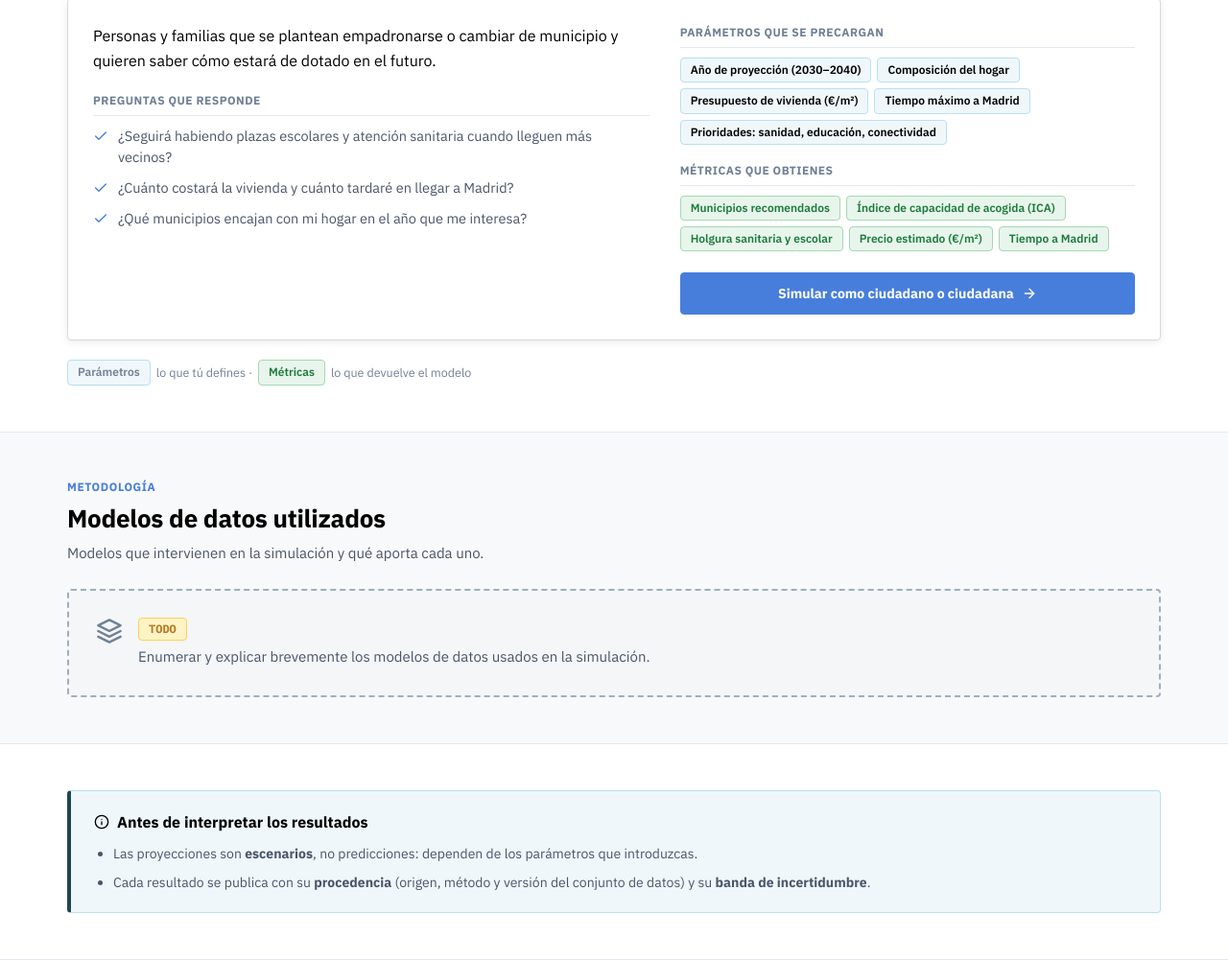
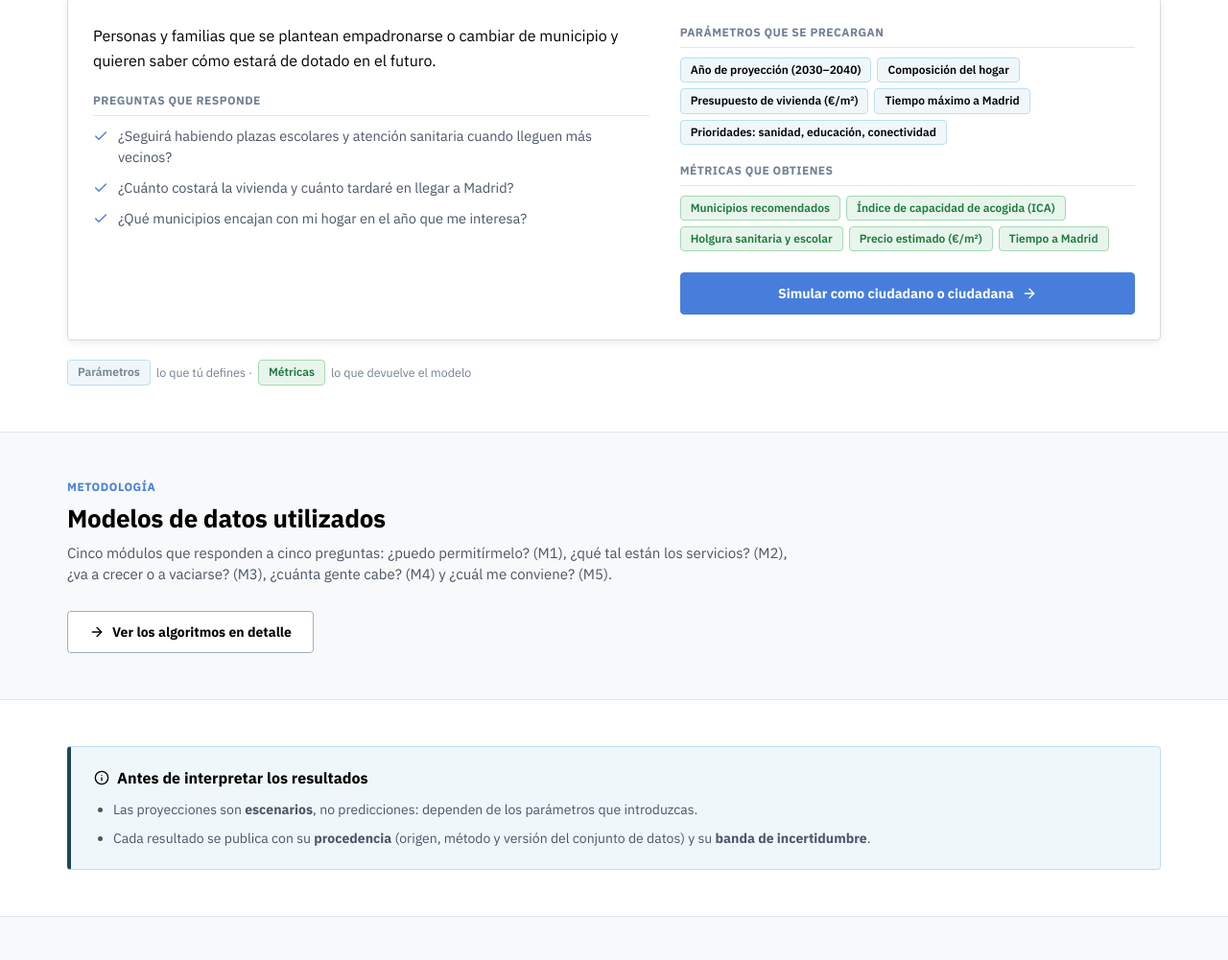
Before and after one commit to AlejandroCuntin/DatathonLodCoreMadrid, a plain HTML site: page frontend/index.html in a window 1280 px wide. Shown: the part 1036-2037 px from the top of the page at 96% size. After the commit the page ends 1992 px from the top, so only its background shows below. Drawn offline with Linux system fonts and the light colour scheme.

Commit message:
feat(frontend): enlaza la pagina de algoritmos desde Modelos de datos utilizados
- sustituye el placeholder TODO por un resumen de los 5 modulos y un boton a algoritmos.html
- project_context: pagina enlazada

```diff
--- a/frontend/index.html
+++ b/frontend/index.html
@@ -120,12 +120,11 @@
 <div class="container">
 <div class="section-eyebrow">Metodología</div>
 <h2 class="section-title">Modelos de datos utilizados</h2>
-<p class="section-desc">Modelos que intervienen en la simulación y qué aporta cada uno.</p>
-<div class="todo-box">
-<svg class="svg-icon" viewBox="0 0 24 24" aria-hidden="true"><polygon points="12 2 2 7 12 12 22 7 12 2"></polygon><polyline points="2 17 12 22 22 17"></polyline><polyline points="2 12 12 17 22 12"></polyline></svg>
-<div><span class="todo-tag">TODO</span>
-<p>Enumerar y explicar brevemente los modelos de datos usados en la simulación.</p></div>
-</div>
+<p class="section-desc">Cinco módulos que responden a cinco preguntas: ¿puedo permitírmelo? (M1), ¿qué tal están los servicios? (M2), ¿va a crecer o a vaciarse? (M3), ¿cuánta gente cabe? (M4) y ¿cuál me conviene? (M5).</p>
+<a class="btn-secondary" href="algoritmos.html">
+<svg class="svg-icon" viewBox="0 0 24 24" aria-hidden="true"><line x1="5" y1="12" x2="19" y2="12"></line><polyline points="12 5 19 12 12 19"></polyline></svg>
+Ver los algoritmos en detalle
+</a>
 </div>
 </section>
 
```
Also changed, not shown: 1 other file.
